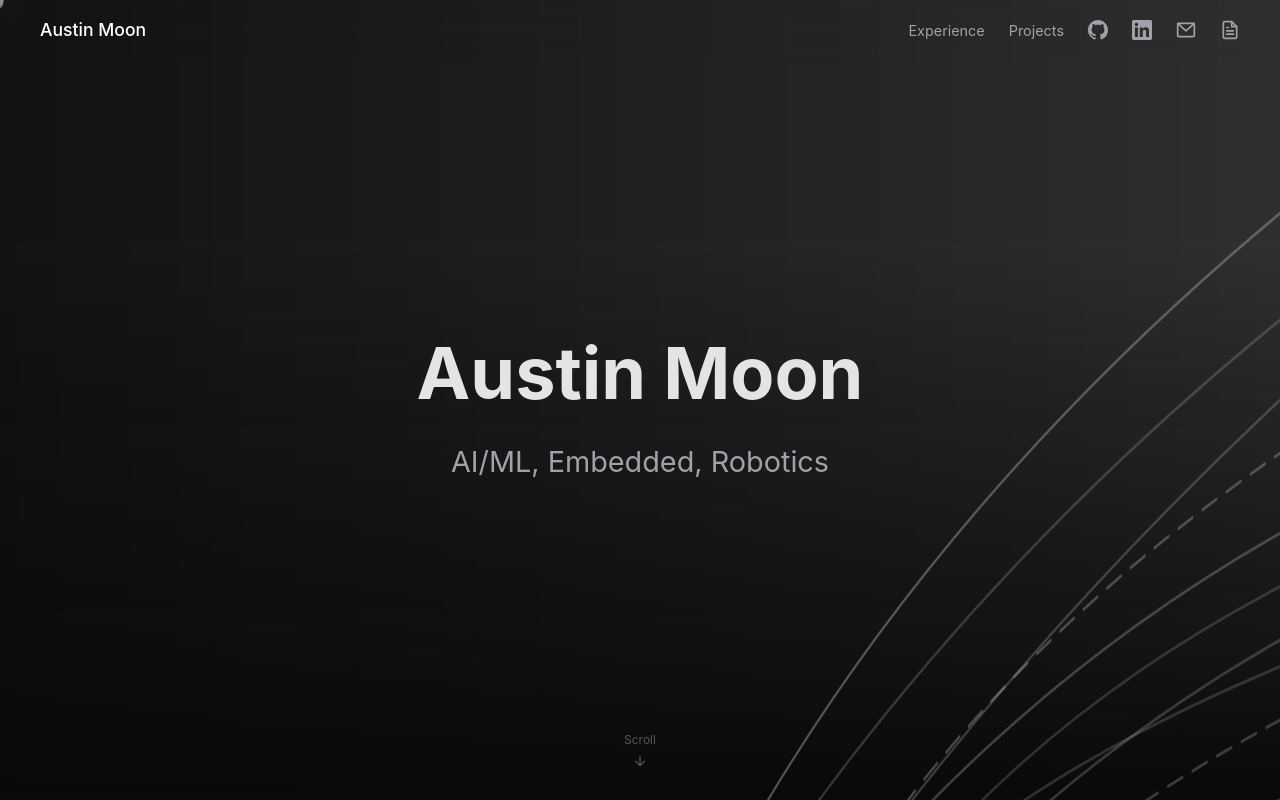
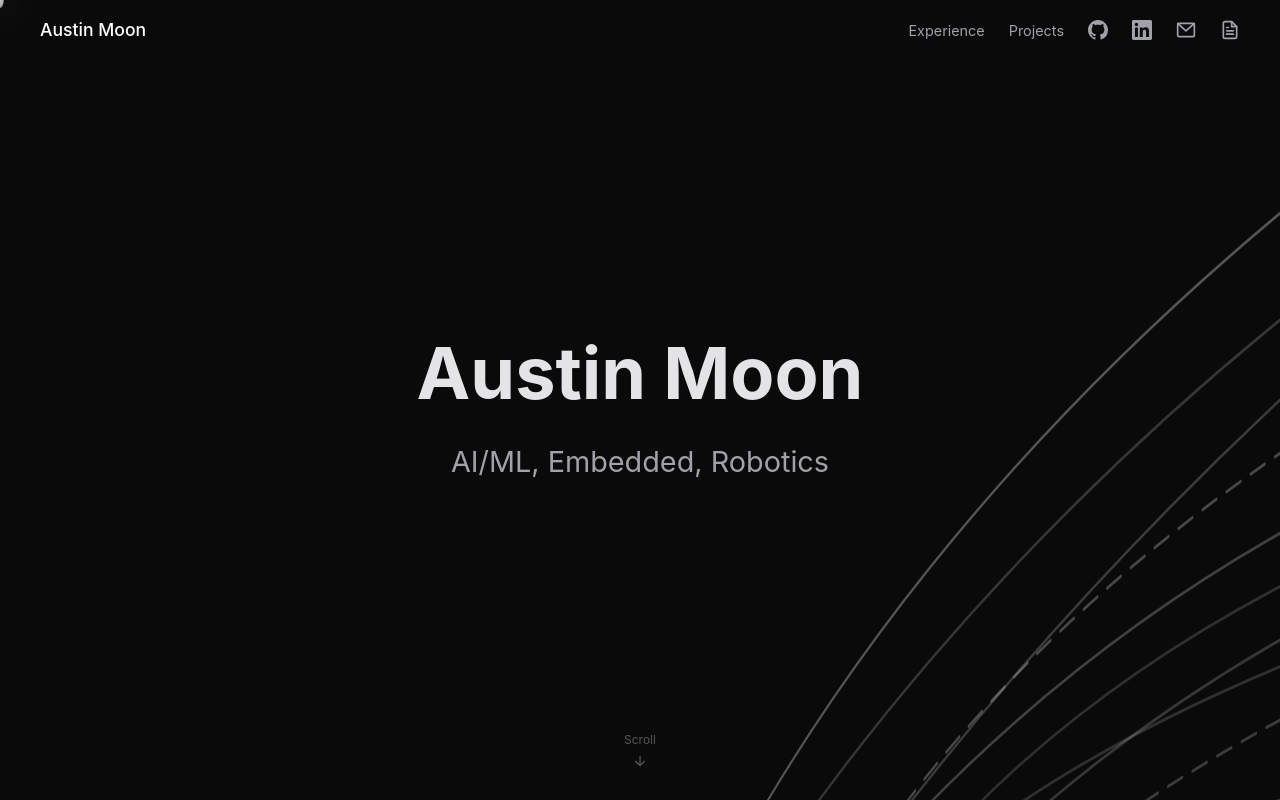
Before and after one commit to Aust1n-moon/Website, a React (Vite) app: page / in a window 1280 px wide. Shown: the top 800 px of the page. Built offline with nearby package versions, Linux system fonts and the light colour scheme.

Commit message:
minor updates

```diff
--- a/src/App.css
+++ b/src/App.css
@@ -137,21 +137,18 @@ section {
 .profile-bg {
   position: absolute;
   top: 0;
-  left: 0;
-  width: 100%;
-  height: 100vh;
+  left: 50%;
+  transform: translateX(-50%);
+  height: 100%;
   pointer-events: none;
-  filter: grayscale(1);
   z-index: 0;
-  mask-image: linear-gradient(to bottom, black 30%, transparent 100%);
-  -webkit-mask-image: linear-gradient(to bottom, black 30%, transparent 100%);
 }
 
 .profile-bg img {
-  width: 100%;
   height: 100%;
-  object-fit: cover;
+  width: auto;
   object-position: center top;
+  filter: grayscale(1);
   opacity: 0.3;
 }
 
@@ -162,6 +159,7 @@ section {
   justify-content: center;
   padding: 0 2rem;
   height: 100vh;
+  overflow: hidden;
 }
 
 .profile-about {
--- a/src/App.tsx
+++ b/src/App.tsx
@@ -115,25 +115,9 @@ function FlowGraphic() {
 }
 
 function ProfilePage() {
-  const bgRef = useRef<HTMLDivElement>(null)
-
-  useEffect(() => {
-    const onScroll = () => {
-      const el = bgRef.current
-      if (!el) return
-      const pct = Math.min(window.scrollY / window.innerHeight, 1)
-      el.style.opacity = `${1 - pct}`
-    }
-    window.addEventListener('scroll', onScroll, { passive: true })
-    return () => window.removeEventListener('scroll', onScroll)
-  }, [])
-
   return (
     <div className="profile-wrapper">
       <FlowGraphic />
-      <div ref={bgRef} className="profile-bg">
-        <img src="/profile.png" alt="" />
-      </div>
       <section className="profile-hero">
         <FadeIn className="profile-info">
           <h1>Austin Moon</h1>
```
Also changed, not shown: public/profile.png (deleted).
